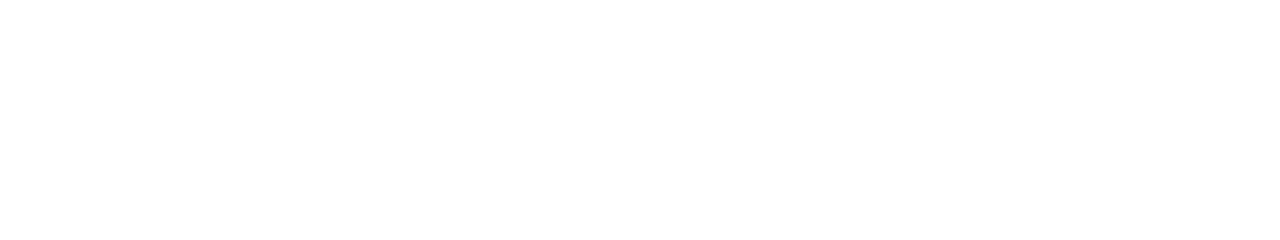
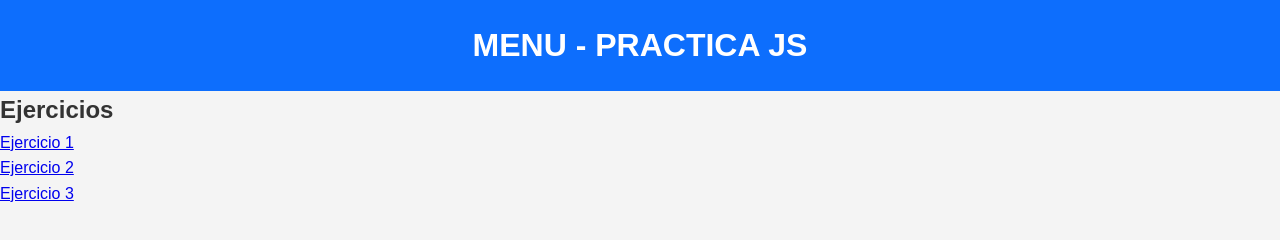
Before and after one commit to esteban15espinosa-svg/practica-js-esencial, a plain HTML site: page index.html in a window 1280 px wide. Drawn offline with Linux system fonts and the light colour scheme.

Commit message:
Estructura de html pagina principal

```diff
--- a/index.html
+++ b/index.html
@@ -3,9 +3,22 @@
 <head>
     <meta charset="UTF-8">
     <meta name="viewport" content="width=device-width, initial-scale=1.0">
-    <title>Document</title>
+    <title>MENU -PRACTICA JS</title>
+    <link rel="stylesheet" href="styles/styles.css">
 </head>
 <body>
-
+    <header>
+        <h1>MENU - PRACTICA JS</h1>
+    </header>
+    <main>
+        <nav class="menu-container">
+            <h2>Ejercicios</h2>
+            <ul>
+                <li><a href="pages/ejercicio1.html">Ejercicio 1</a></li>
+                <li><a href="pages/ejercicio2.html">Ejercicio 2</a></li>
+                <li><a href="pages/ejercicio3.html">Ejercicio 3</a></li>
+            </ul>
+        </nav>
+    </main>
 </body>
 </html>
```
